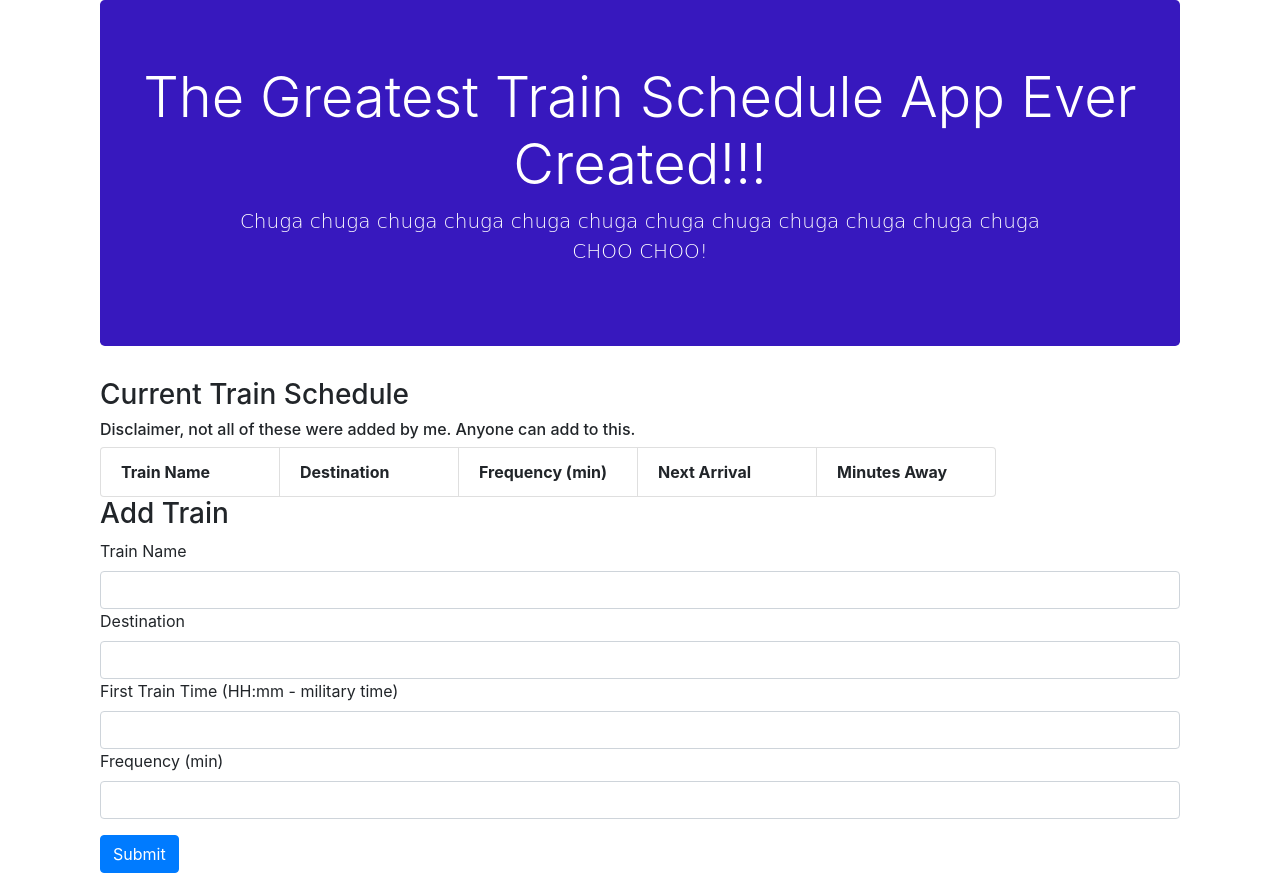
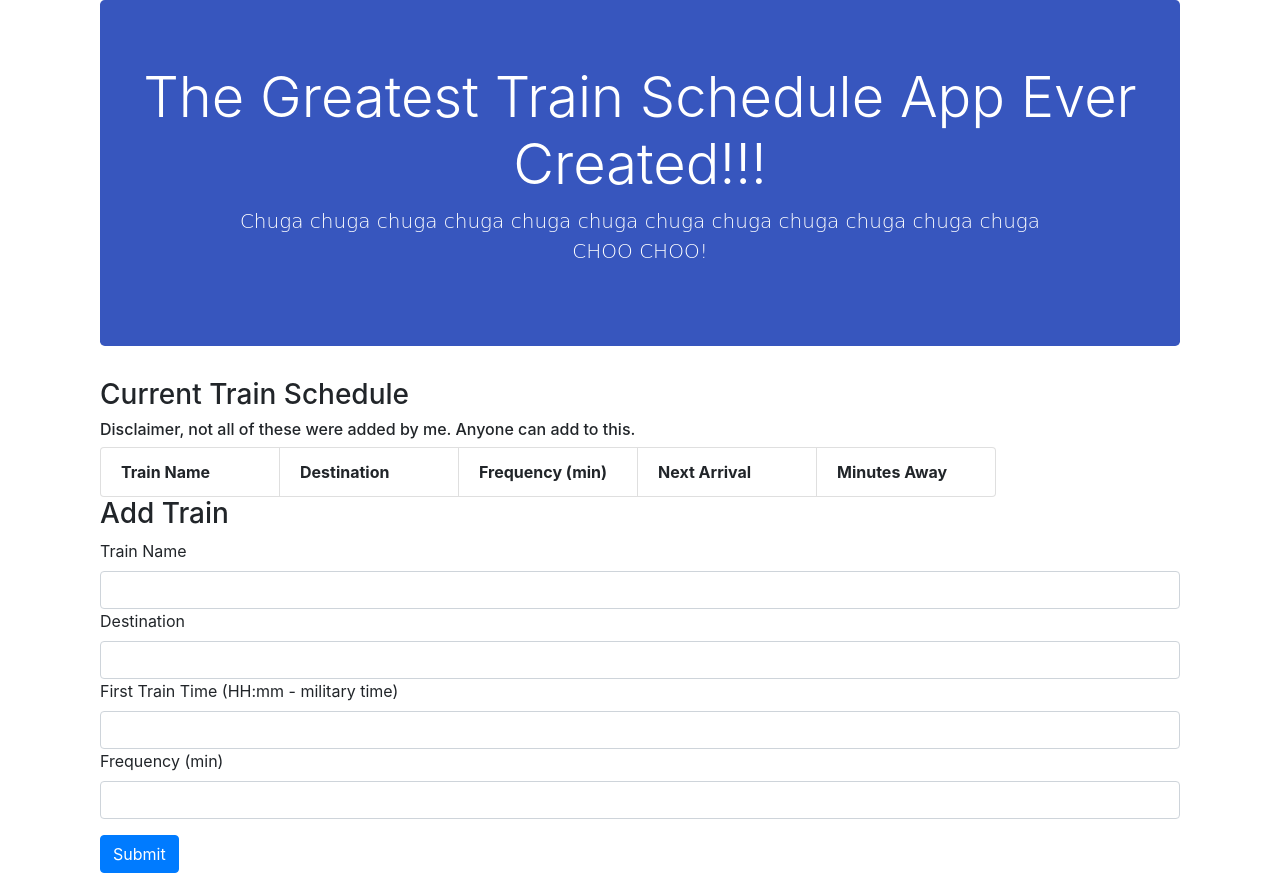
Before and after one commit to AnthonyShannon/Train-Schedule, a plain HTML site: page index.html in a window 1280 px wide. Drawn offline with nearby package versions, Linux system fonts and the light colour scheme; no server answers; a web font is replaced by a local one.

Commit message:
changed colors a bit

```diff
--- a/assets/css/style.css
+++ b/assets/css/style.css
@@ -2,6 +2,6 @@
     font-family: 'Dokdo', cursive;
 }
 .jumbotron {
-    background-color: rgb(55, 24, 190);
+    background-color: rgb(55, 86, 190);
     color: white;
 }
```
